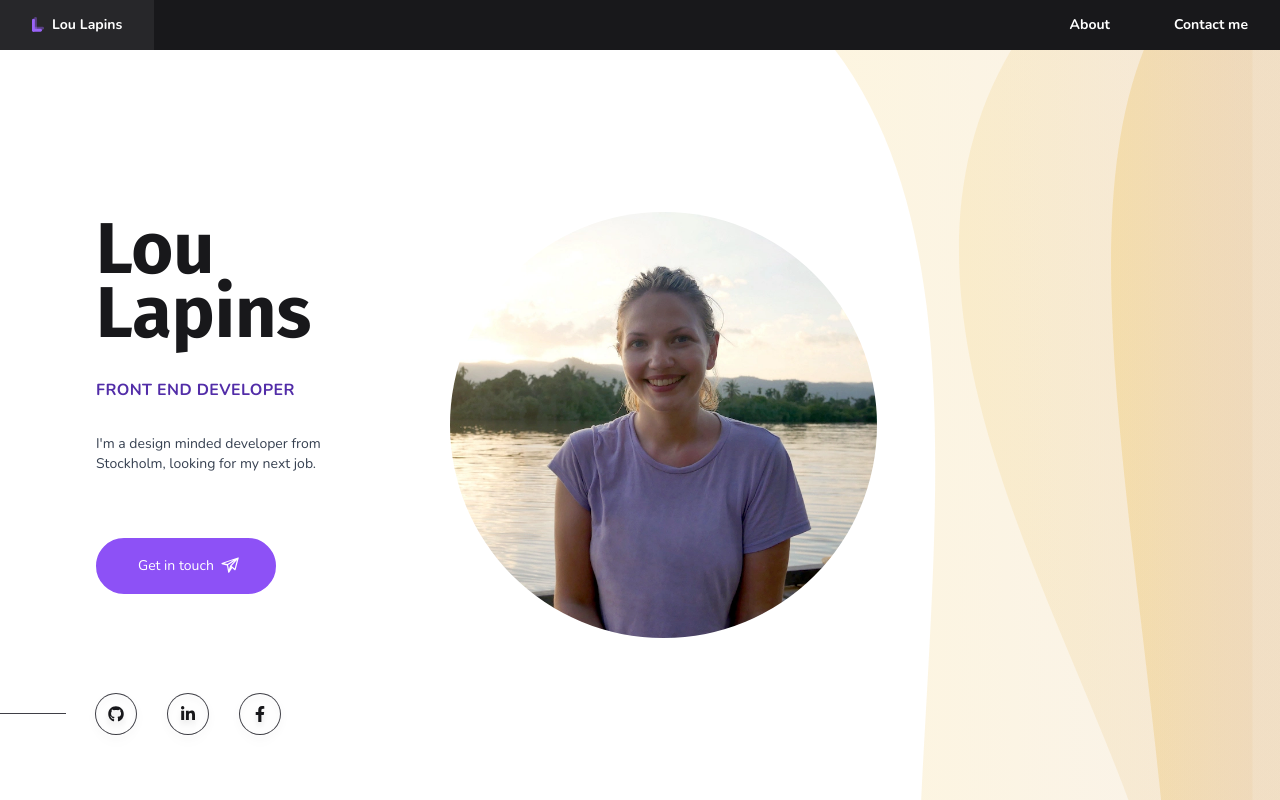
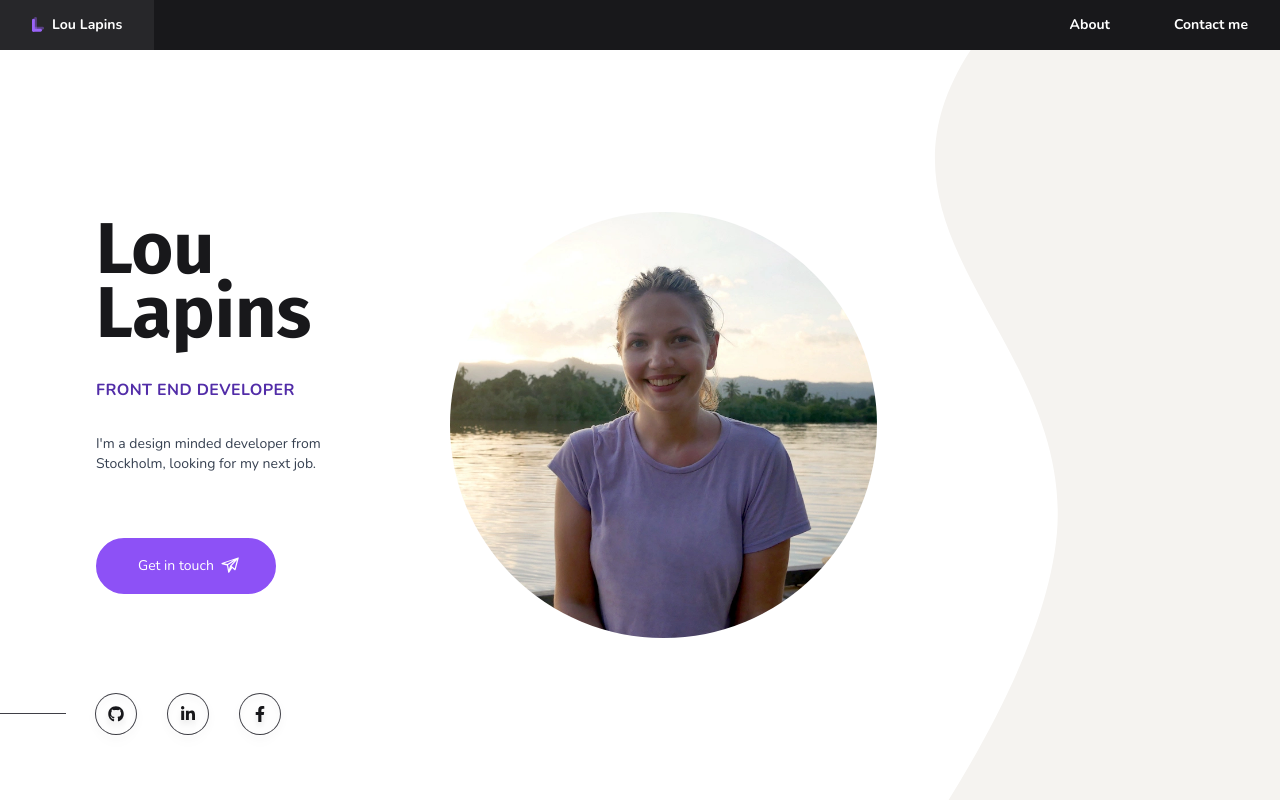
Before and after one commit to LouLapins/website-vue-vite-tailwind, a Vue app: page / in a window 1280 px wide. Built offline with nearby package versions, Linux system fonts and the light colour scheme.

Commit message:
Change landing page background svg

```diff
--- /dev/null
+++ b/src/components/svgs/illustrations/WavyBackground.vue
@@ -0,0 +1,9 @@
+<template>
+    <svg viewBox="0 0 504 1024" fill="none" xmlns="http://www.w3.org/2000/svg">
+        <path
+            d="M159 -1.52588e-05C288.5 -198 504.001 -1.52588e-05 504.001 -1.52588e-05L504 1024H0C0 1024 255.138 719.201 256 518C256.883 312.194 29.5 198 159 -1.52588e-05Z"
+            fill="#F5F3F0" />
+    </svg>
+</template>
+<script setup>
+</script>
--- a/src/pages/home/Home.vue
+++ b/src/pages/home/Home.vue
@@ -2,8 +2,9 @@
     <div class="flex flex-col items-center w-full mb-8 lg:mb-0 lg:h-[calc(100vh-50px)] justify-evenly lg:flex-row">
         <ImageCircle />
         <TextElements />
-        <div class="relative invisible w-full h-0 overflow-hidden lg:min-h-screen lg:visible">
-            <div class="absolute w-3/5 h-[400%] top-0 bg-right-bottom bg-no-repeat right-0 bg-waves-img">
+        <div class="relative invisible w-full h-0 overflow-hidden lg:h-full lg:visible">
+            <div class="absolute top-0 right-0 w-1/2 h-full">
+                <WavyBackground />
             </div>
         </div>
     </div>
@@ -12,5 +13,8 @@
 <script setup lang="ts">
 import ImageCircle from './components/ImageCircle.vue'
 import TextElements from './components/TextElements.vue'
+import WavyBackground from '../../components/svgs/illustrations/WavyBackground.vue';
 
 </script>
+<style>
+</style>
```
Also changed, not shown: public/wavy-background.svg (deleted).
